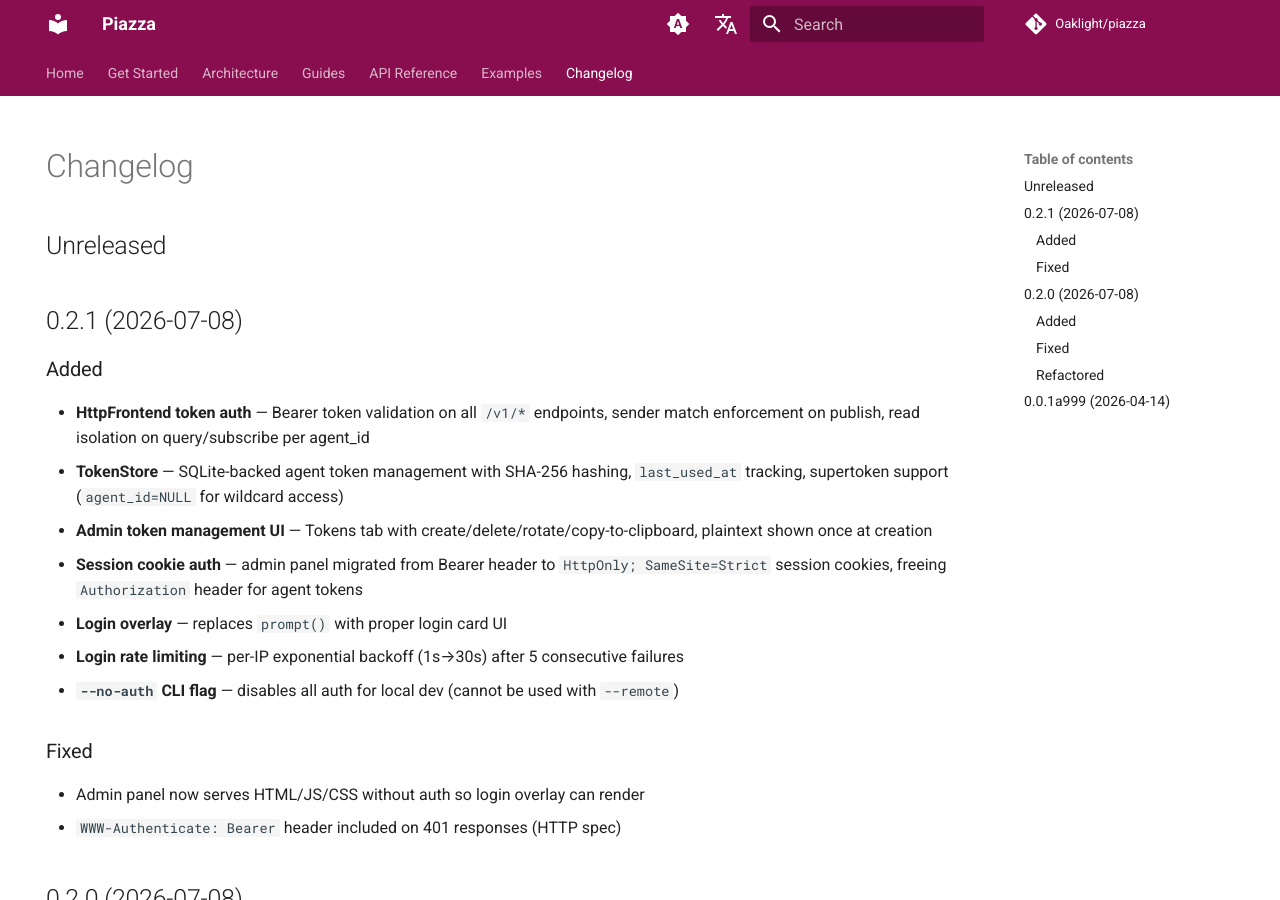
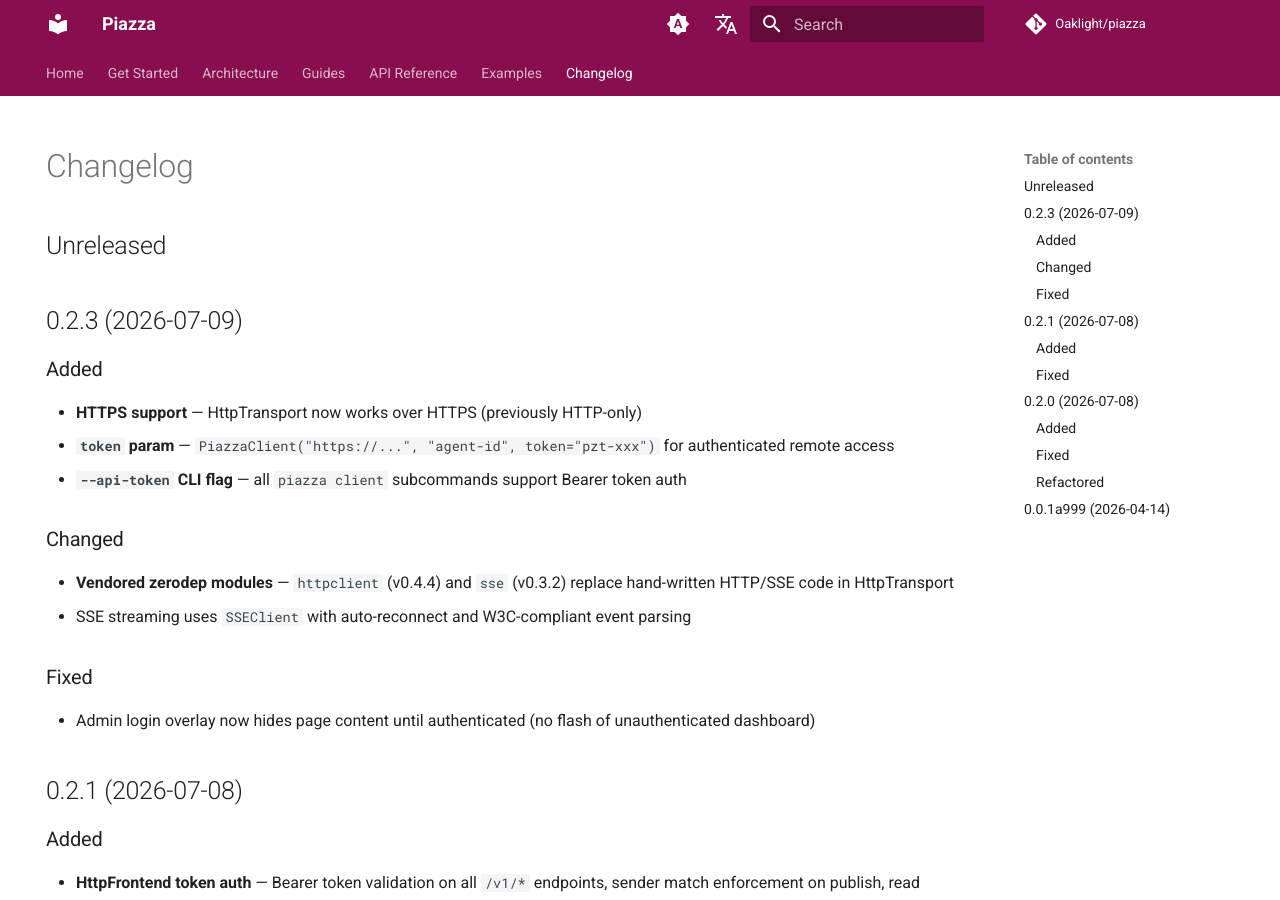
Before and after one commit to Oaklight/piazza, an MkDocs documentation site: the page built from docs/changelog.md, in a window 1280 px wide and 900 px high. Built offline with MkDocs 1.6.1 and Material for MkDocs 9.7.7, drawn with Linux system fonts in a browser that asks for light colours; comment, search, counter and statistics services are not loaded.

Commit message:
changelog: add 0.2.3 release notes

```diff
--- a/docs/changelog.md
+++ b/docs/changelog.md
@@ -5,6 +5,23 @@ hide:
 # Changelog
 
 ## Unreleased
+
+## 0.2.3 (2026-07-09)
+
+### Added
+
+- **HTTPS support** — HttpTransport now works over HTTPS (previously HTTP-only)
+- **`token` param** — `PiazzaClient("https://...", "agent-id", token="pzt-xxx")` for authenticated remote access
+- **`--api-token` CLI flag** — all `piazza client` subcommands support Bearer token auth
+
+### Changed
+
+- **Vendored zerodep modules** — `httpclient` (v0.4.4) and `sse` (v0.3.2) replace hand-written HTTP/SSE code in HttpTransport
+- SSE streaming uses `SSEClient` with auto-reconnect and W3C-compliant event parsing
+
+### Fixed
+
+- Admin login overlay now hides page content until authenticated (no flash of unauthenticated dashboard)
 
 ## 0.2.1 (2026-07-08)
 
```
